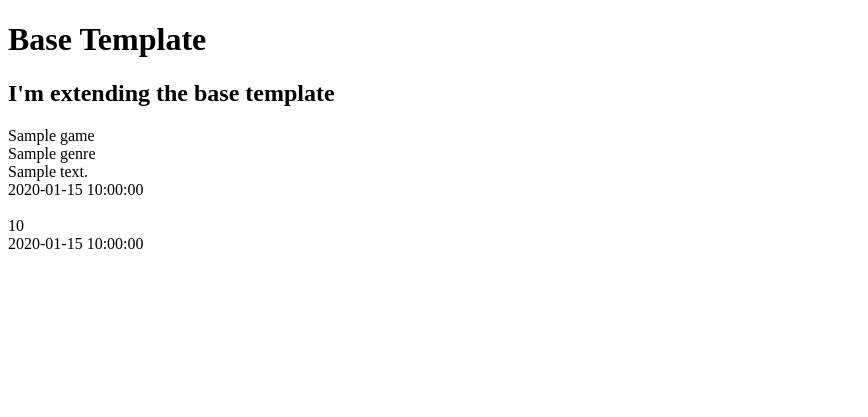
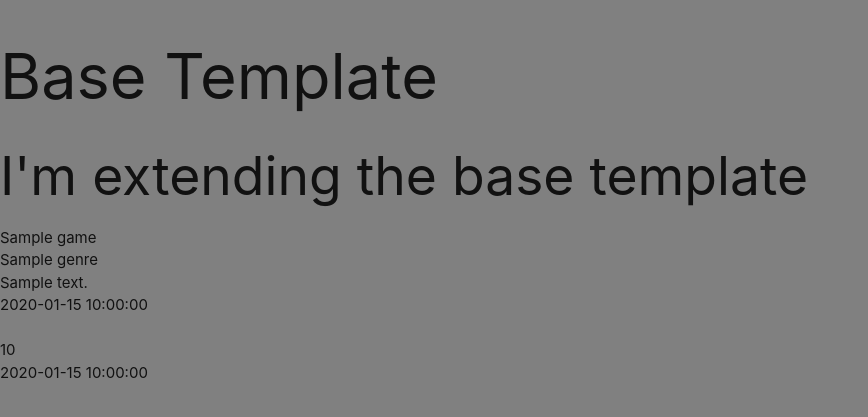
Before and after one commit to SleepyMan93/escro-games, a Flask app: page / in a window 1280 px wide. Shown: the top 417 px of the page, without its empty margins (0-868 px from the left). Run offline with Flask 2, Linux system fonts and the light colour scheme; a database or web service that is not in the repository returns one stand-in record (values such as "Sample title"); some libraries are stand-ins or nearby versions.

Commit message:
Add Materialize and Static files

```diff
--- /dev/null
+++ b/static/css/style.css
@@ -0,0 +1,3 @@
+body {
+    background-color: grey;
+}
--- a/templates/base.html
+++ b/templates/base.html
@@ -4,11 +4,25 @@
     <meta charset="UTF-8">
     <meta http-equiv="X-UA-Compatible" content="IE=edge">
     <meta name="viewport" content="width=device-width, initial-scale=1.0">
+    <link rel="stylesheet" href="https://cdnjs.cloudflare.com/ajax/libs/font-awesome/5.15.3/css/all.min.css"
+        integrity="sha512-iBBXm8fW90+nuLcSKlbmrPcLa0OT92xO1BIsZ+ywDWZCvqsWgccV3gFoRBv0z+8dLJgyAHIhR35VZc2oM/gI1w==" crossorigin="anonymous" referrerpolicy="no-referrer" />
+    <link rel="stylesheet" href="https://cdnjs.cloudflare.com/ajax/libs/materialize/1.0.0/css/materialize.min.css" type="text/css">
+    <link rel="stylesheet" href="{{ url_for('static', filename='css/style.css') }}" type="text/css">
+    {% block styles %}
+    {% endblock %}
     <title>Escro Gaming</title>
 </head>
 <body>
     <h1>Base Template</h1>
     {% block content %}
     {% endblock %}
+
+
+    <script src="https://code.jquery.com/jquery-3.6.0.min.js"
+        integrity="sha256-/xUj+3OJU5yExlq6GSYGSHk7tPXikynS7ogEvDej/m4=" crossorigin="anonymous"></script>
+    <script src="https://cdnjs.cloudflare.com/ajax/libs/materialize/1.0.0/js/materialize.min.js"></script>
+    <script src="{{ url_for('static', filename='js/script.js') }}"></script>
+    {% block scripts %}
+    {% endblock %}
 </body>
 </html>
```
Also changed, not shown: static/js/script.js (added).
